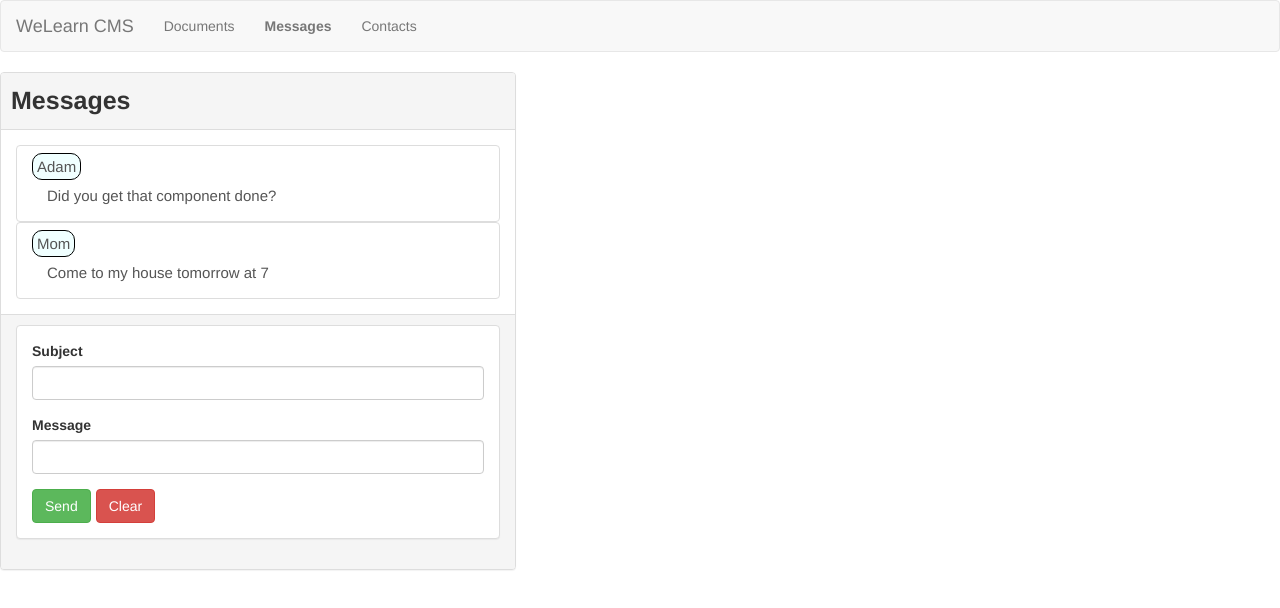
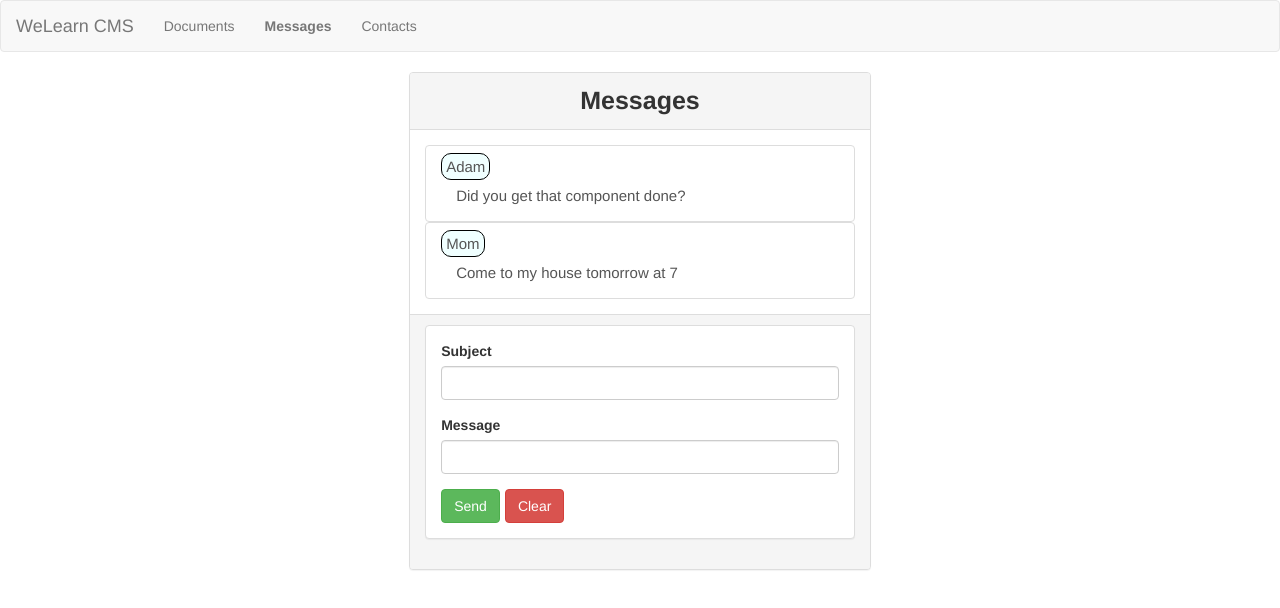
Before and after one commit to jdbench/angular, an Angular app: page /messages in a window 1280 px wide. Shown: the top 608 px of the page. Built offline with nearby package versions, Linux system fonts and the light colour scheme.

Commit message:
fixed styles on messages

```diff
--- a/src/app/messages/message-list/message-list.component.css
+++ b/src/app/messages/message-list/message-list.component.css
@@ -2,7 +2,11 @@
     font-size: 2.5rem;
     font-weight: bold;
     }
-    .pad-left-right {
+.pad-left-right {
     padding-left: 1rem;
     padding-right: 1rem;
     }
+.row{
+    display: flex;
+    justify-content: center;
+}
--- a/src/app/messages/messages.component.css
+++ b/src/app/messages/messages.component.css
@@ -0,0 +1,12 @@
+.message-wrapper{
+    display: flex;
+    justify-content: center;
+    width: 90%;
+    max-width: 1150px;
+    margin: 0 auto;
+}
+@media  screen and (max-width: 600px) {
+    .message-wrapper{
+        display: block;
+    }
+}
--- a/src/app/messages/messages.component.html
+++ b/src/app/messages/messages.component.html
@@ -1 +1,3 @@
-<app-message-list></app-message-list>
+<div class="message-wrapper">
+    <app-message-list></app-message-list>
+</div>
```
Also changed, not shown: src/app/messages/message-list/message-list.component.html (line endings or trailing spaces).
